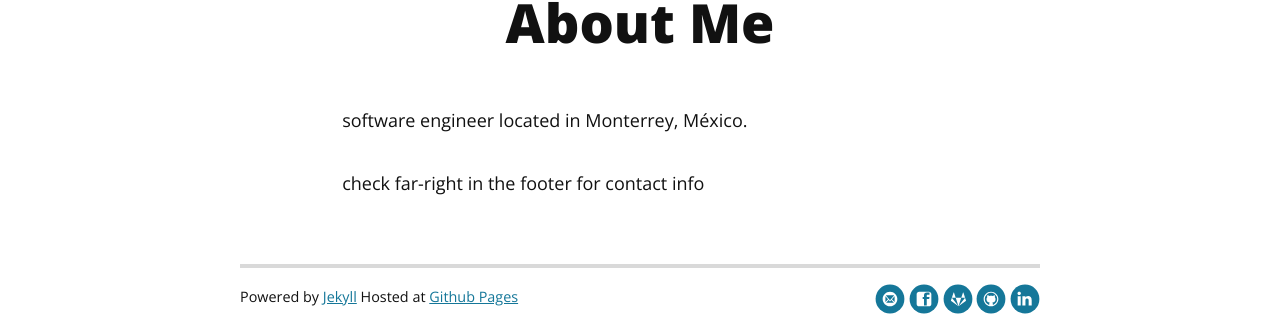
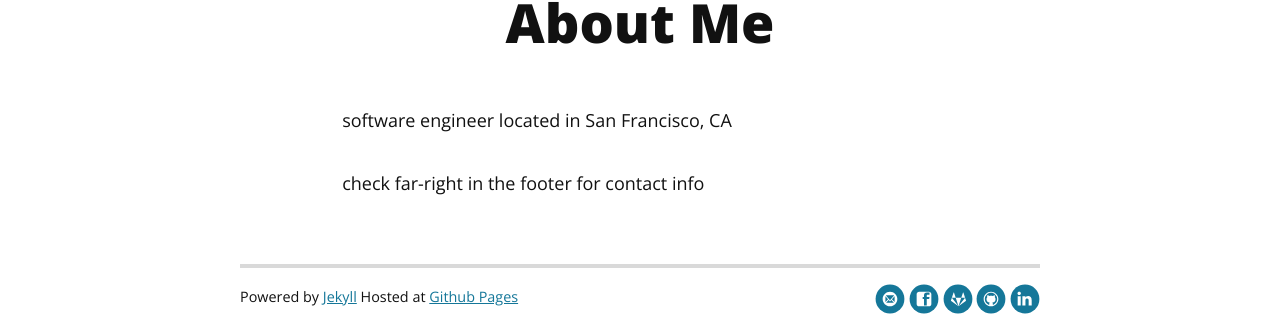
Before and after one commit to ozkar99/ozkar99.github.io, a Jekyll site: the page built from about.md, in a window 1280 px wide. Shown: the part 308-624 px from the top of the page. Built offline with Jekyll 4.4.1, drawn with Linux system fonts in a browser that asks for light colours; nearby versions of some CDN libraries.

Commit message:
updates jekyll and about

```diff
--- a/about.md
+++ b/about.md
@@ -5,6 +5,6 @@ title: About Me
 
 <div class="post">
   <h1 class="pageTitle">About Me</h1>
-   <p>software engineer located in Monterrey, México.</p>
+   <p>software engineer located in San Francisco, CA</p>
    <p>check far-right in the footer for contact info</p>
 </div>
```
Also changed, not shown: Gemfile.lock.
